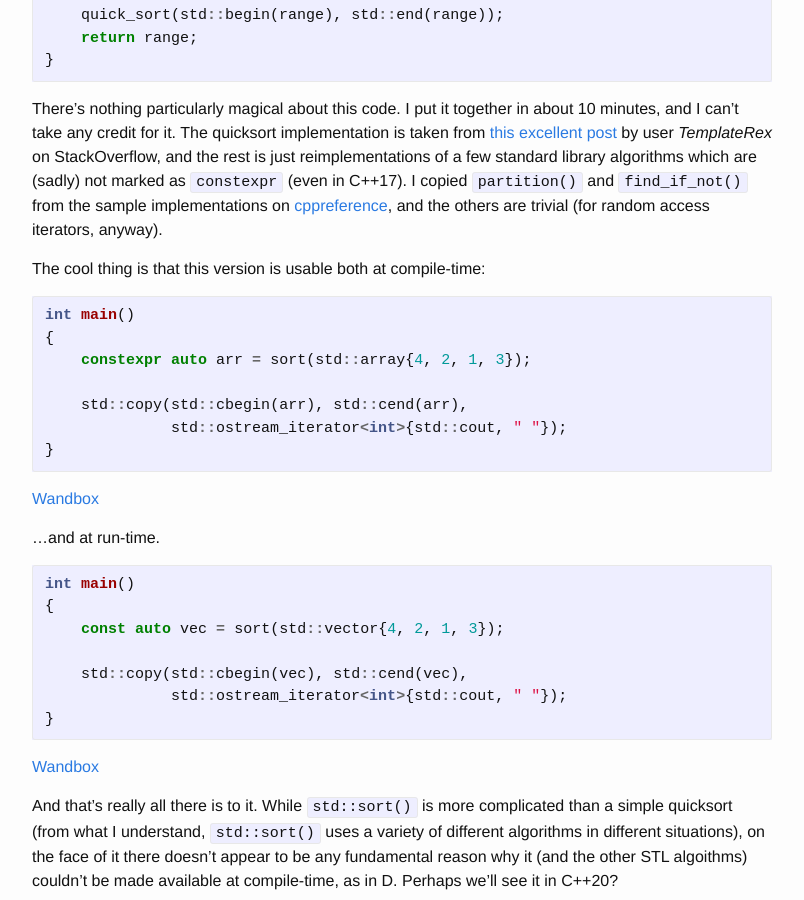
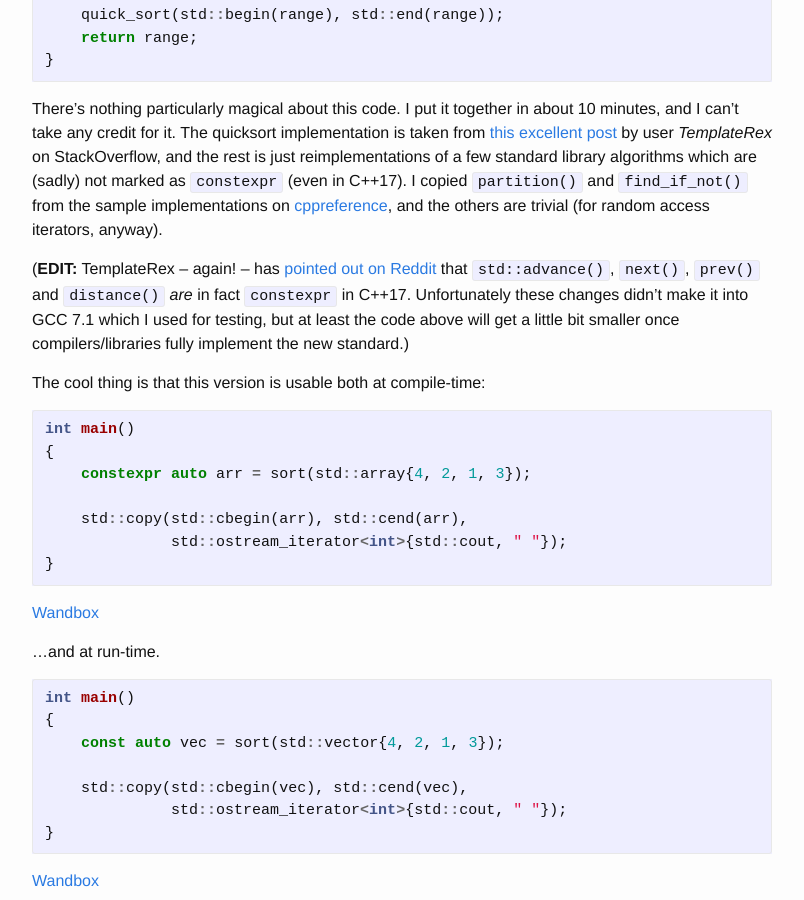
Before and after one commit to tcbrindle/tcbrindle.github.io, a Jekyll site: the page built from _posts/2017-06-06-a-more-useful-compile-time-quicksort.md, in a window 1280 px wide and 900 px high, scrolled down 2037 px. Shown: the whole window, without its empty margins (238-1042 px from the left). Built offline with Jekyll 4.4.1, drawn with Linux system fonts in a browser that asks for light colours; comment, search, counter and statistics services are not loaded.

Commit message:
Add a note about std::next/distance being constexpr in '17

````diff
--- a/_posts/2017-06-06-a-more-useful-compile-time-quicksort.md
+++ b/_posts/2017-06-06-a-more-useful-compile-time-quicksort.md
@@ -91,6 +91,8 @@ constexpr auto sort(Range&& range)
 
 There's nothing particularly magical about this code. I put it together in about 10 minutes, and I can't take any credit for it. The quicksort implementation is taken from [this excellent post](https://stackoverflow.com/questions/24650626/how-to-implement-classic-sorting-algorithms-in-modern-c) by user *TemplateRex* on StackOverflow, and the rest is just reimplementations of a few standard library algorithms which are (sadly) not marked as `constexpr` (even in C++17). I copied `partition()` and `find_if_not()` from the sample implementations on [cppreference](https://cppreference.com), and the others are trivial (for random access iterators, anyway).
 
+(**EDIT:** TemplateRex -- again! -- has [pointed out on Reddit](https://www.reddit.com/r/cpp/comments/6fnbfr/a_more_useful_compiletime_quicksort_in_c17/dijml7i/) that `std::advance()`, `next()`, `prev()` and `distance()` *are* in fact `constexpr` in C++17. Unfortunately these changes didn't make it into GCC 7.1 which I used for testing, but at least the code above will get a little bit smaller once compilers/libraries fully implement the new standard.)
+
 The cool thing is that this version is usable both at compile-time:
 
 ```cpp
````
